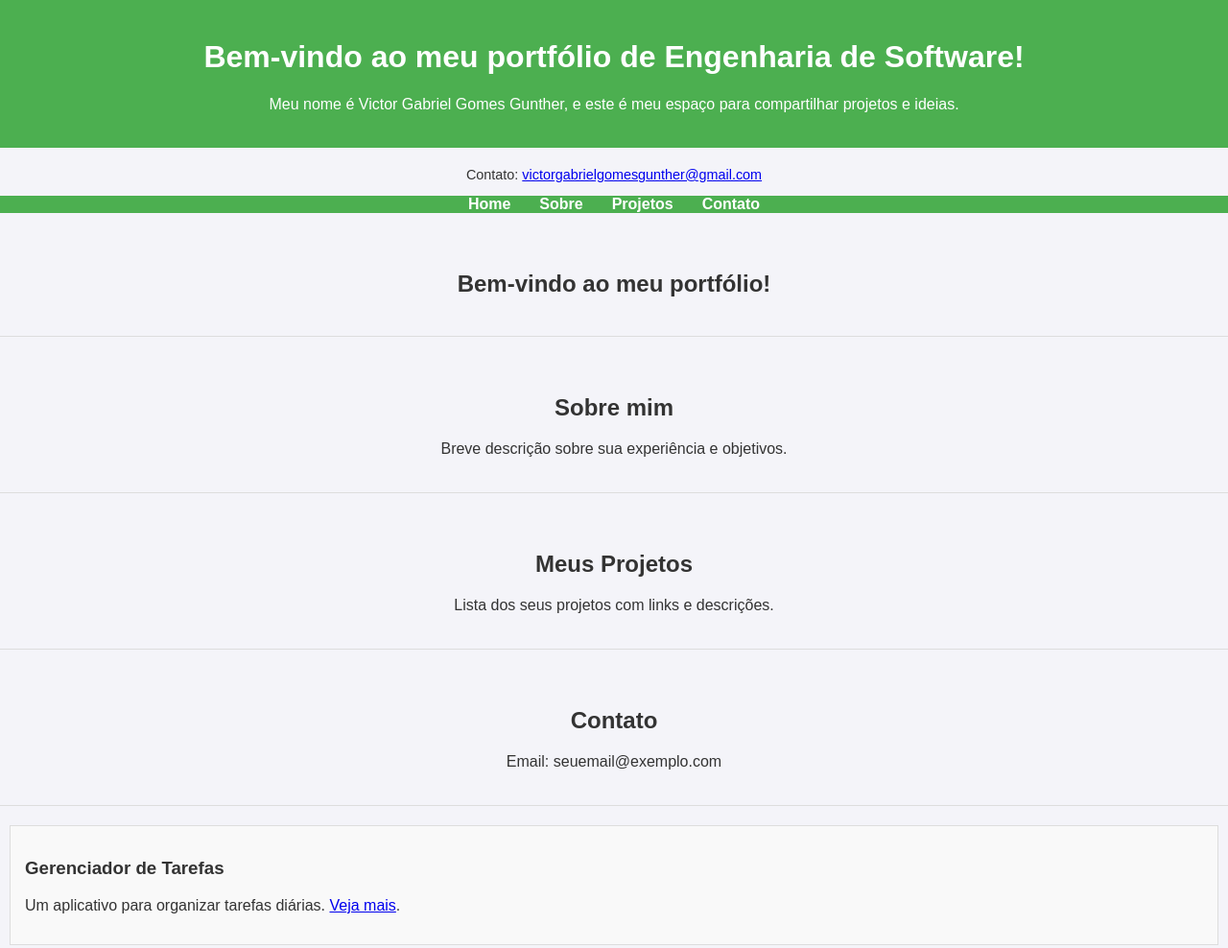
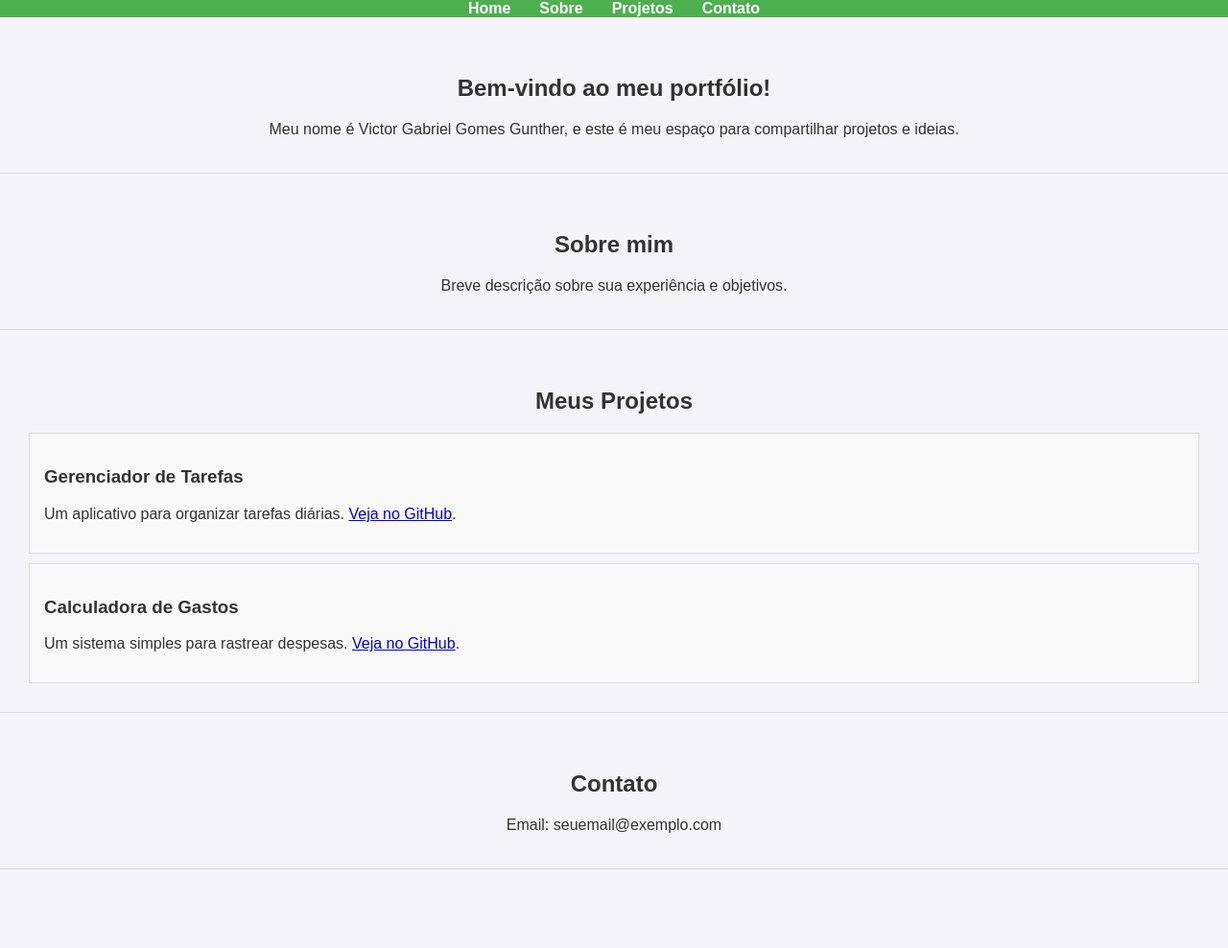
Before and after one commit to VictorGunther/MeuPortfolio, a plain HTML site: page index.html in a window 1280 px wide. Shown: the top 988 px of the page at 96% size. After the commit the page ends 926 px from the top, so only its background shows below. Drawn offline with Linux system fonts and the light colour scheme.

Commit message:
Update index.html

```diff
--- a/index.html
+++ b/index.html
@@ -3,20 +3,10 @@
 <head>
     <meta charset="UTF-8">
     <meta name="viewport" content="width=device-width, initial-scale=1.0">
-    <title>Portfólio Victor</title>
+    <title>Portfólio de Victor</title>
     <link rel="stylesheet" href="style.css">
 </head>
 <body>
-    <header>
-        <h1>Bem-vindo ao meu portfólio de Engenharia de Software!</h1>
-        <p>Meu nome é Victor Gabriel Gomes Gunther, e este é meu espaço para compartilhar projetos e ideias.</p>
-    </header>
-    <footer>
-        <p>Contato: <a href="victorgabrielgomesgunther@gmail.com">victorgabrielgomesgunther@gmail.com</a></p>
-    </footer>
-</body>
-</html>
-
     <nav>
         <ul>
             <li><a href="#home">Home</a></li>
@@ -28,6 +18,7 @@
 
     <section id="home">
         <h1>Bem-vindo ao meu portfólio!</h1>
+        <p>Meu nome é Victor Gabriel Gomes Gunther, e este é meu espaço para compartilhar projetos e ideias.</p>
     </section>
 
     <section id="sobre">
@@ -37,20 +28,19 @@
 
     <section id="projetos">
         <h2>Meus Projetos</h2>
-    <p>Lista dos seus projetos com links e descrições.</p>
+        <div class="projeto">
+            <h3>Gerenciador de Tarefas</h3>
+            <p>Um aplicativo para organizar tarefas diárias. <a href="https://github.com/seuusuario/gerenciador-de-tarefas" target="_blank">Veja no GitHub</a>.</p>
+        </div>
+        <div class="projeto">
+            <h3>Calculadora de Gastos</h3>
+            <p>Um sistema simples para rastrear despesas. <a href="https://github.com/seuusuario/calculadora-de-gastos" target="_blank">Veja no GitHub</a>.</p>
+        </div>
     </section>
 
     <section id="contato">
         <h2>Contato</h2>
         <p>Email: seuemail@exemplo.com</p>
     </section>
-
-<div class="projeto">
-    <h3>Gerenciador de Tarefas</h3>
-    <p>Um aplicativo para organizar tarefas diárias. <a href="link-do-projeto">Veja mais</a>.</p>
-</div>
-
-
-git add .
-git commit -m "Atualizando o portfólio"
-git push
+</body>
+</html>
```
Lines whose indentation alone changed are shown as unchanged.
